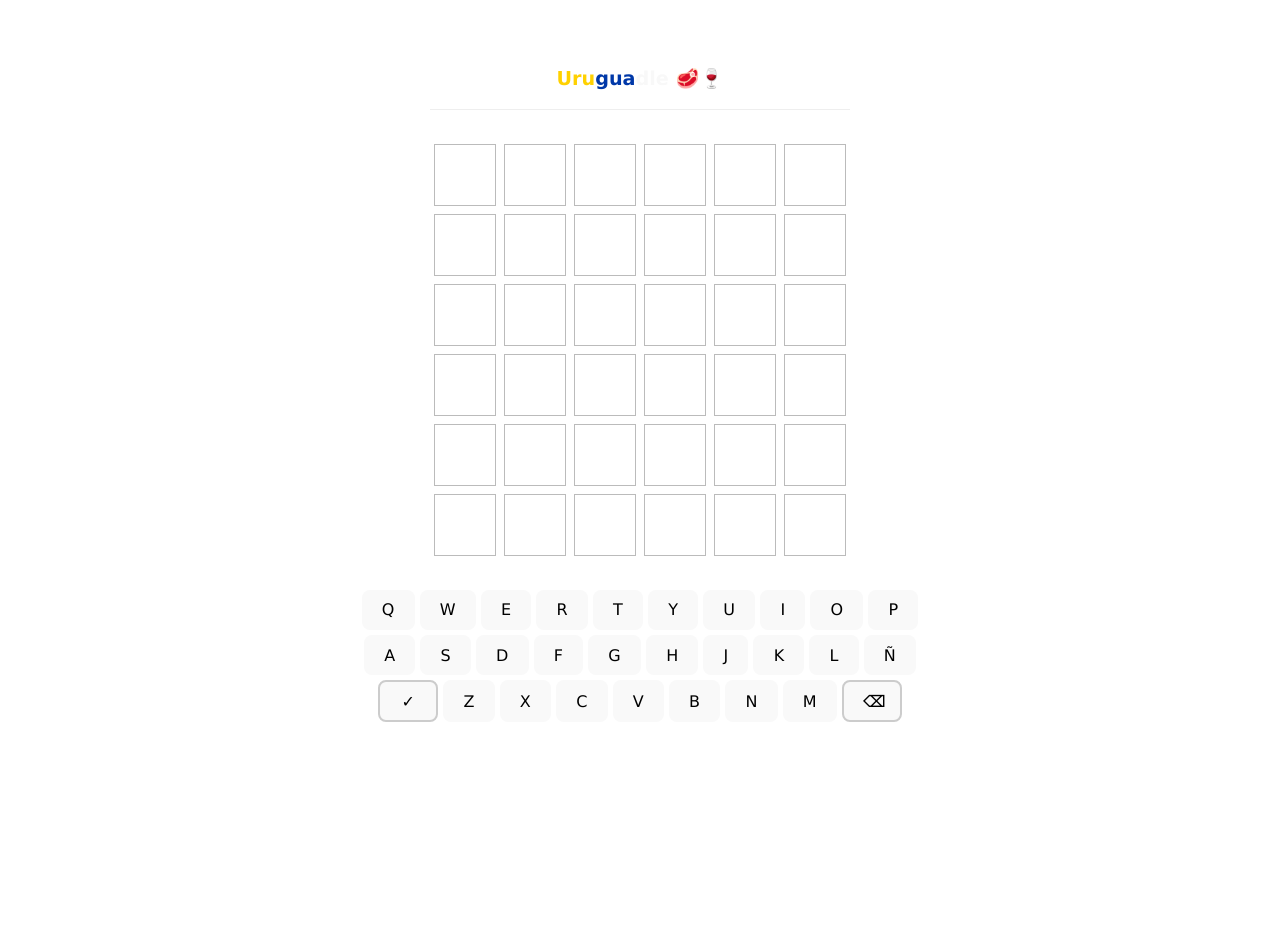
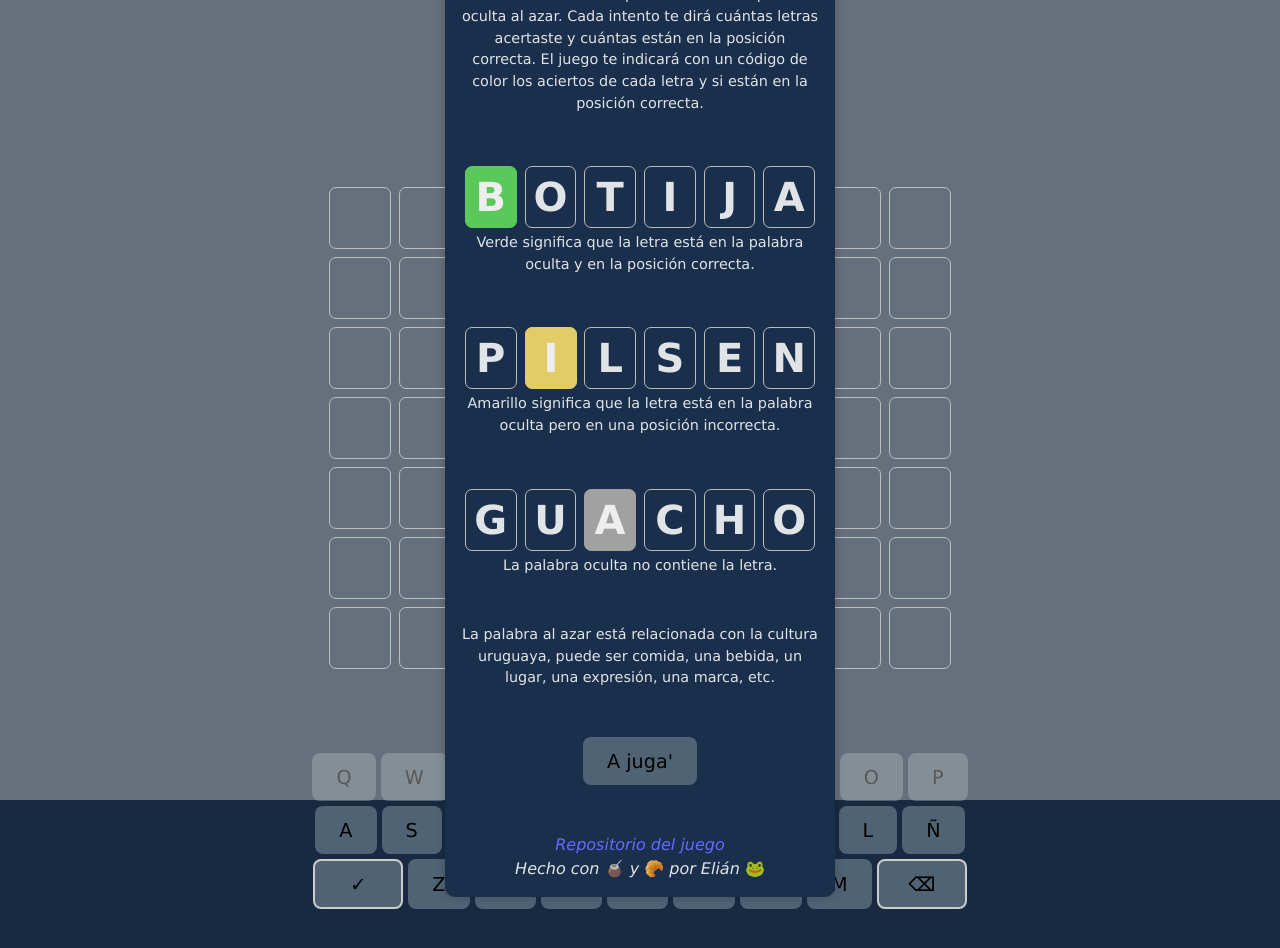
Before and after one commit to Epicder/Uruguadle, a React (Vite) app in the folder uruguadle/: page / in a window 1280 px wide. Shown: the top 948 px of the page. Before the commit the page ends 800 px from the top, so only its background shows below. Built offline with nearby package versions, Linux system fonts and the light colour scheme.

Commit message:
css, bug-fixes

```diff
--- a/uruguadle/src/App.css
+++ b/uruguadle/src/App.css
@@ -10,9 +10,46 @@
 }
 
 .guay {
+  color: #f8f8f8;
+}
+
+.dle {
   color: #0038A8;
 }
 
-.dle {
-  color: #f8f8f8;
+/* tiene que tener un width del 100% */
+.title-container {
+  width: 100%;
+  display: flex;
+  justify-content: center;
+  align-items: center;
+  margin-bottom: 2rem;
+
 }
+
+p {
+  font-size: 0.9rem;
+  margin: 0;
+}
+
+.how-to-play-pop-up {
+  display: flex;
+  flex-direction: column;
+  justify-content: center;
+  align-items: center;
+  position: fixed;
+  top: 0;
+  left: 0;
+  width: 100%;
+  height: 100%;
+  background-color: rgba(194, 194, 194, 0.459);
+  z-index: 100;
+}
+
+.mini-popup {
+  background-color: #1a2f4b;
+  width: 28%;
+  padding: 1rem;
+  border-radius: 10px;
+  box-shadow: 0 0 10px rgba(0, 0, 0, 0.2);
+}
--- a/uruguadle/src/App.jsx
+++ b/uruguadle/src/App.jsx
@@ -2,10 +2,24 @@ import { useState } from 'react'
 import './App.css'
 import Keyboard from './components/keyboard.jsx'
 import WordleGame from './components/uruguadle.jsx'
+import HowToPlay from './components/howtoplay.jsx'
+
+const handleClick = () => {
+  return (
+    <HowToPlay/>
+  )
+}
+
+
 export default function App() {
   return (
     <>
-      <h1><span className='uru'>Uru</span><span className='guay'>gua</span><span className='dle'>dle 🥩🍷</span></h1>
+    <div className='title-container'>
+      <button className='info' onClick={handleClick}>ℹ</button>
+    <h1 className='title'><span className='uru'>Uru</span><span className='guay'>gua</span><span className='dle'>dle 🥩🍷</span></h1>
+    <HowToPlay/>
+    </div>
+
       <div className='game-screen'>
         <WordleGame/>
         <Keyboard/>
--- a/uruguadle/src/components/css/grid.css
+++ b/uruguadle/src/components/css/grid.css
@@ -5,12 +5,19 @@ body {
   margin: 0;
 }
 h1 {
-  font-size: 1.2em;
+  font-size: 2rem;
   padding: 20px 0;
   border-bottom: 1px solid #eee;
   margin: 0 0 30px 0;
   color: #333;
 }
+
+.title {
+  position: relative;
+  display: inline-block;
+
+}
+
 /* rows */
 .row {
   text-align: center;
@@ -28,6 +35,7 @@ h1 {
   text-transform: uppercase;
   font-weight: bold;
   font-size: 2.5em;
+  border-radius: 7px;
 }
 .row > div.green {
   --background: #5ac85a;
--- a/uruguadle/src/components/css/keyboard.css
+++ b/uruguadle/src/components/css/keyboard.css
@@ -6,6 +6,7 @@
     margin: 20px auto;
     max-width: 400px;
     padding: 10px;
+    padding-top: 60px;
 }
 
 
@@ -16,7 +17,7 @@
 }
 
 .special-key {
-    width: 60px;
+    width: 90px;
     font-weight: bold;
     border: 2px solid #ccc;
 }
--- /dev/null
+++ b/uruguadle/src/components/howtoplay.jsx
@@ -0,0 +1,81 @@
+import React, { useState } from 'react';
+
+
+
+
+const HowToPlay = () => {
+    const [popup, setPopup] = useState(true);
+
+    const handleClick = () => {
+        setPopup(false);
+    }
+    if (!popup) {
+        return null;
+    }
+
+    return (
+        <div className="how-to-play-pop-up">
+            <div className='mini-popup'>
+                <h3>Cómo jugar</h3>
+                <p>Tenés varios intentos para adivinar una palabra oculta al azar.
+                Cada intento te dirá cuántas letras acertaste y cuántas están en la posición correcta.
+                El juego te indicará con un código de color los aciertos de cada letra y si están en la posición correcta.</p>
+                <br/>
+                <br />
+                <div className="grid">
+                    <div className="row">
+                        <div className="green">B</div>
+                        <div>O</div>
+                        <div>T</div>
+                        <div>I</div>
+                        <div>J</div>
+                        <div>A</div>
+                    </div>
+                </div>
+                <p>Verde significa que la letra está en la palabra oculta y en la posición correcta.</p>
+                <br />
+                <br />
+                <div className="grid">
+                    <div className="row">
+                        <div>P</div>
+                        <div className="yellow">I</div>
+                        <div>L</div>
+                        <div>S</div>
+                        <div>E</div>
+                        <div>N</div>
+                    </div>
+                </div>
+                <p>Amarillo significa que la letra está en la palabra oculta pero en una posición incorrecta.</p>
+                <br />
+                <br />
+                <div className="grid">
+                    <div className="row">
+                        <div>G</div>
+                        <div>U</div>
+                        <div className="grey">A</div>
+                        <div>C</div>
+                        <div>H</div>
+                        <div>O</div>
+                    </div>
+                </div>
+                <p>La palabra oculta no contiene la letra.</p>
+                <br />
+                <br />
+                <p>La palabra al azar está relacionada con la cultura uruguaya,
+                puede ser comida, una bebida, un lugar, una expresión, una marca, etc.</p>
+                <br />
+                <br />
+                <button className="play-btn" onClick={handleClick}>A juga'</button>
+                <br />
+                <br />
+                <br />
+                <a href="https://github.com/Epicder/Uruguadle" target="_blank"><i>Repositorio del juego</i></a>
+                <br />
+                <i>Hecho con 🧉 y 🥐 por Elián 🐸</i>
+           </div>
+        </div>
+);
+}
+
+
+export default HowToPlay;
--- a/uruguadle/src/components/keyboard.jsx
+++ b/uruguadle/src/components/keyboard.jsx
@@ -1,14 +1,50 @@
 import '../App.css';
 import './css/keyboard.css';
 
+const detectInput = (e) => {
+    console.log(e.target.textContent
+        .replace('✓', 'Check')
+        .replace('⌫', 'Delete')
+        .replace('Q', 'Q')
+        .replace('W', 'W')
+        .replace('E', 'E')
+        .replace('R', 'R')
+        .replace('T', 'T')
+        .replace('Y', 'Y')
+        .replace('U', 'U')
+        .replace('I', 'I')
+        .replace('O', 'O')
+        .replace('P', 'P')
+        .replace('A', 'A')
+        .replace('S', 'S')
+        .replace('D', 'D')
+        .replace('F', 'F')
+        .replace('G', 'G')
+        .replace('H', 'H')
+        .replace('J', 'J')
+        .replace('K', 'K')
+        .replace('L', 'L')
+        .replace('Ñ', 'Ñ')
+        .replace('Z', 'Z')
+        .replace('X', 'X')
+        .replace('C', 'C')
+        .replace('V', 'V')
+        .replace('B', 'B')
+        .replace('N', 'N')
+        .replace('M', 'M')
+    );
+};
 const Buttons = (props) => {
     const className = `key ${props.isSpecial ? 'special-key' : ''}`;
     return (
-        <button className={className}>{props.content}</button>
+        <button className={className} onClick={detectInput}>{props.content}</button>
     );
+
 };
 
+
 export default function Keyboard() {
+
     const rows = [
         "QWERTYUIOP",
         "ASDFGHJKLÑ",
--- a/uruguadle/src/components/uruguadle.jsx
+++ b/uruguadle/src/components/uruguadle.jsx
@@ -1,7 +1,6 @@
 import React, { useState, useEffect } from "react";
 import wordsData from "../words.json";
 import Wordle from "./wordle.jsx"
-import "./css/uruguadle.css";
 
 const WordleGame = () => {
   const [words, setWords] = useState([]);
--- a/uruguadle/src/index.css
+++ b/uruguadle/src/index.css
@@ -22,6 +22,7 @@ a:hover {
   color: #535bf2;
 }
 
+
 body {
   margin: 0;
   display: flex;
@@ -30,19 +31,15 @@ body {
   min-height: 100vh;
 }
 
-h1 {
-  font-size: 3.2em;
-  line-height: 1.1;
-}
 
 button {
   border-radius: 8px;
   border: 1px solid transparent;
   padding: 0.6em 1.2em;
-  font-size: 1em;
+  font-size: 1.2em;
   font-weight: 500;
   font-family: inherit;
-  background-color: #1a1a1a;
+  background-color: #506374;
   cursor: pointer;
   transition: border-color 0.25s;
 }
@@ -53,16 +50,3 @@ button:focus,
 button:focus-visible {
   outline: 4px auto -webkit-focus-ring-color;
 }
-
-@media (prefers-color-scheme: light) {
-  :root {
-    color: #213547;
-    background-color: #ffffff;
-  }
-  a:hover {
-    color: #747bff;
-  }
-  button {
-    background-color: #f9f9f9;
-  }
-}
--- a/uruguadle/src/words.json
+++ b/uruguadle/src/words.json
@@ -35,7 +35,6 @@
     "montevideo",
     "tacuarembo",
     "rambla",
-    "playa",
     "piriapolis",
     "ceibal",
     "campo",
```
Also changed, not shown: uruguadle/src/components/css/uruguadle.css (deleted).
